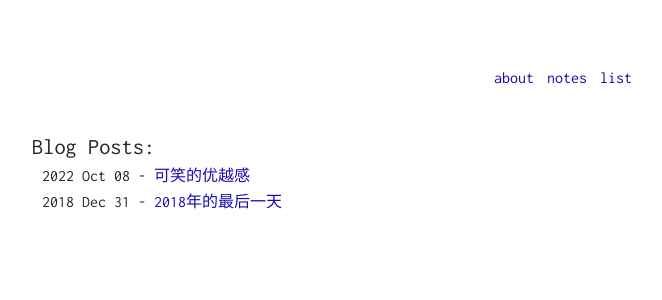
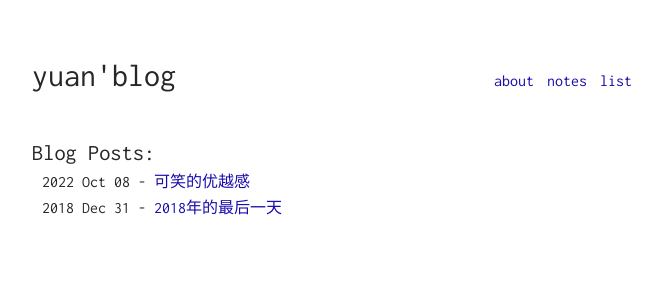
Before and after one commit to yrir/oldyuan.com, a Jekyll site: the page built from index.html, in a window 1280 px wide. Shown: the top 300 px of the page, without its empty margins (308-970 px from the left). Built offline with Jekyll 4.4.1, drawn with Linux system fonts in a browser that asks for light colours; Markdown is read by kramdown in place of the engine named in the settings.

Commit message:
Update index.html

```diff
--- a/index.html
+++ b/index.html
@@ -3,7 +3,7 @@ layout: default
 ---
 
 <div class="header">
-    <h1>{{ site.name }}</h1>
+    <h1>{{ site.title }}</h1>
     <ul>
         {% for item in site.data.navigation %}
         <li>
```
